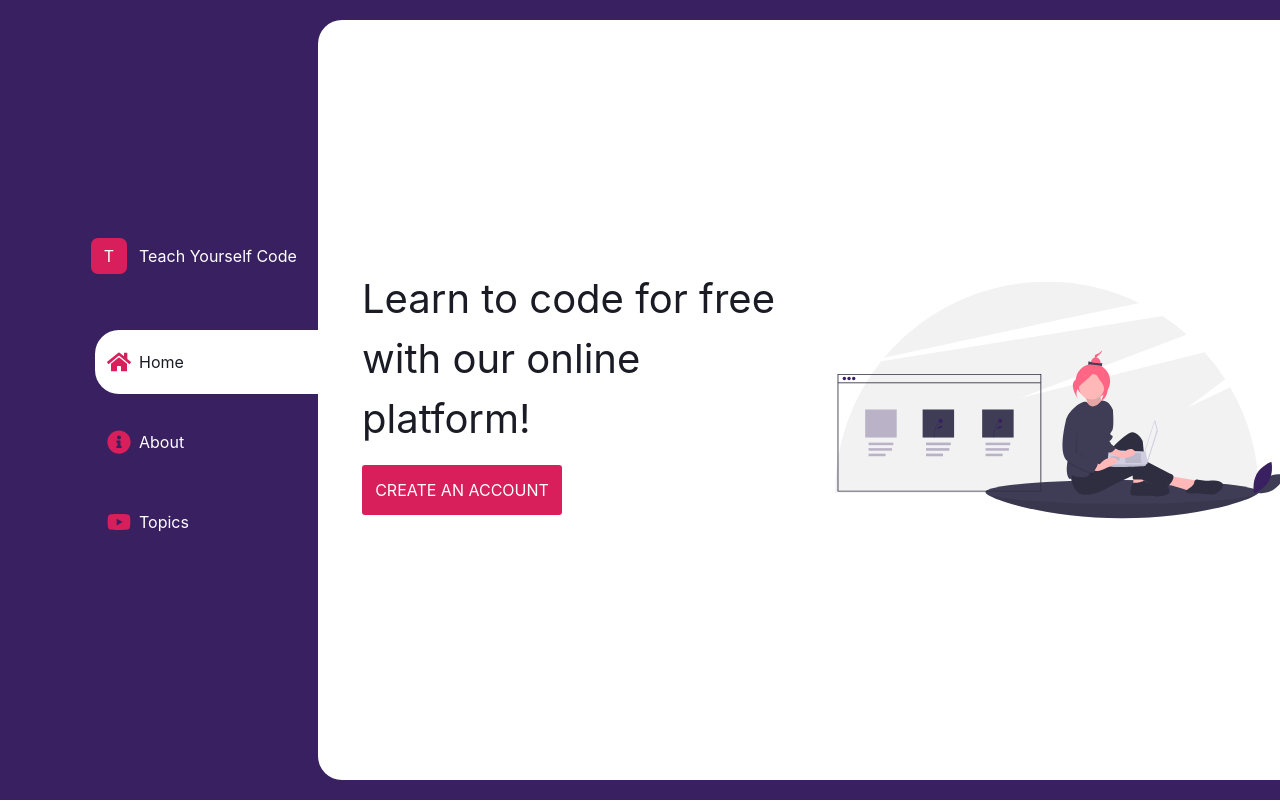
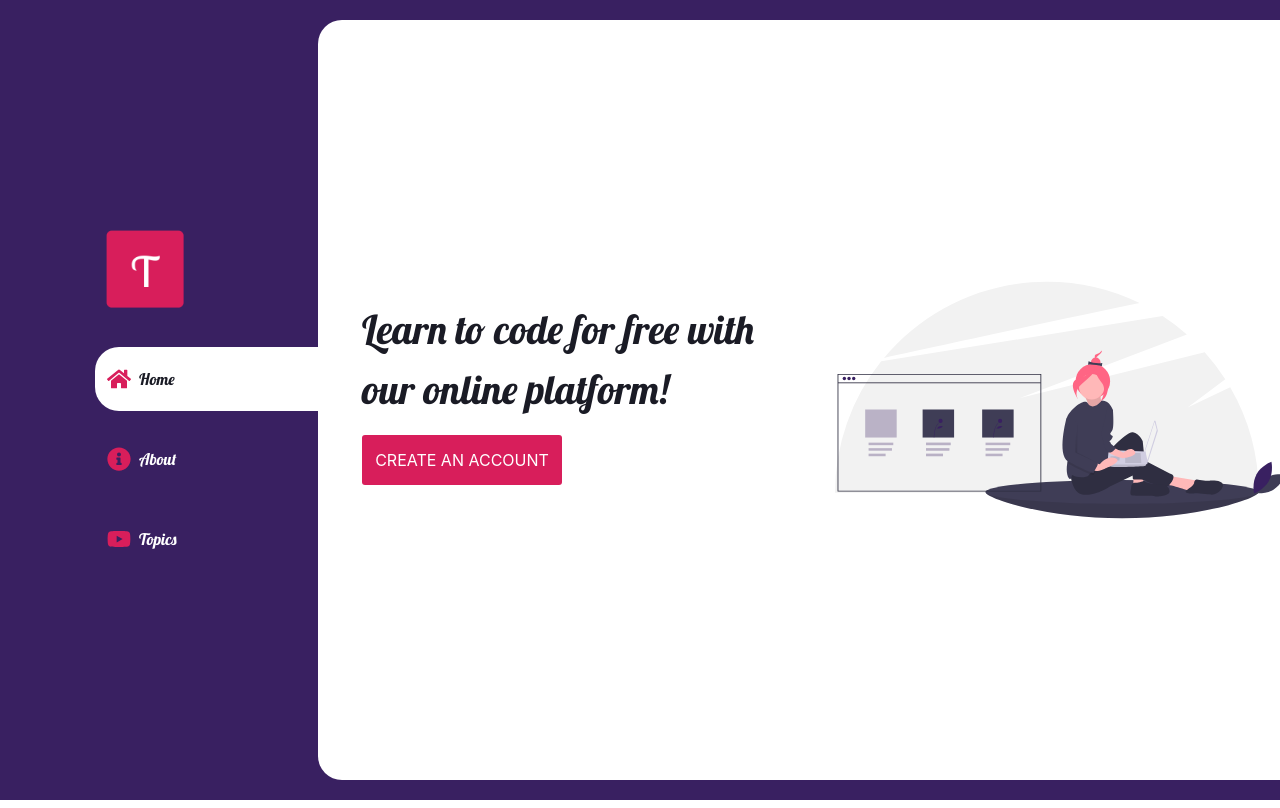
Before and after one commit to wingyin331/Learning-Platform, a Next.js app: page / in a window 1280 px wide. Shown: the top 808 px of the page. Built offline with nearby package versions, Linux system fonts and the light colour scheme; no server answers.

Commit message:
added new logo and new font family

```diff
--- a/components/Menus/Sidebar.jsx
+++ b/components/Menus/Sidebar.jsx
@@ -7,32 +7,9 @@ function Sidebar({ user, loading }) {
 
   return (
     <div className="sidebar is-flex">
-      <div
-        className="brand-name is-flex"
-        style={{
-          alignItems: "center",
-          marginBottom: "3em",
-          marginLeft: ".25em"
-        }}
-      >
-        <div
-          className="logo-bg is-flex"
-          style={{
-            backgroundColor: "#d81e5b",
-            height: "36px",
-            width: "36px",
-            borderRadius: "7px",
-            justifyContent: "center",
-            alignItems: "center",
-            marginRight: "0.75em"
-          }}
-        >
-          <h3 className="has-text-white is-size-6">T</h3>
-        </div>
+      <div className="brand-name">
         <Link href="/">
-          <h3 className="nav-text has-text-white is-size-6">
-            Teach Yourself Code
-          </h3>
+          <img src="/static/images/main-logo.png" alt="logo" className="logo" />
         </Link>
       </div>
       <div className={router.route == "/" ? "nav-item-current" : "nav-item"}>
--- a/pages/index.jsx
+++ b/pages/index.jsx
@@ -14,7 +14,7 @@ function Index() {
           className="column is-6 is-flex"
           style={{ flexDirection: "column", justifyContent: "center" }}
         >
-          <h3 className="is-size-2" style={{ color: "#1a1b25" }}>
+          <h3 className="home-main-text is-size-2" style={{ color: "#1a1b25" }}>
             Learn to code for free with our online platform!
           </h3>
           <a className="signup-btn" href="/api/login">
--- a/styles/_home.scss
+++ b/styles/_home.scss
@@ -17,3 +17,7 @@
   color: $rueful-rose;
   border: 1px solid $rueful-rose;
 }
+
+.home-main-text {
+  font-family: "Lobster", cursive;
+}
--- a/styles/_topics.scss
+++ b/styles/_topics.scss
@@ -22,4 +22,5 @@
 
 .topic-header {
   margin: 1em;
+  font-family: "Lobster", cursive;
 }
--- a/styles/app.scss
+++ b/styles/app.scss
@@ -14,6 +14,8 @@
 @import "../styles/components/view.scss";
 @import "../styles/components/video.scss";
 @import "../styles/components/note_list";
+//  Google fonts
+@import url("https://fonts.googleapis.com/css?family=Lobster&display=swap");
 
 .main-view {
   background-color: $bright-blue;
--- a/styles/components/_sidebar.scss
+++ b/styles/components/_sidebar.scss
@@ -3,13 +3,19 @@
 .sidebar {
   flex-direction: column;
   justify-content: center;
+  align-items: center;
   height: 100%;
 }
 
+.logo {
+  max-height: 96px;
+  width: auto;
+}
+
 .brand-name {
-  position: relative;
-  transform: translate(75px, 0px);
   cursor: pointer;
+  align-items: center;
+  margin-bottom: 1em;
 }
 
 .nav-icon {
@@ -47,10 +53,12 @@
 
 .nav-text {
   color: $whitman-white;
+  font-family: "Lobster", cursive;
 }
 
 .nav-text-current {
   color: $dark-knight;
+  font-family: "Lobster", cursive;
 }
 
 @media only screen and (max-width: 1200px) {
```
Also changed, not shown: store/store.js (deleted, +0 -20 lines), store/user/action.js (deleted, +0 -7 lines), store/user/reducer.js (deleted, +0 -16 lines), public/static/images/main-logo.png (added).
